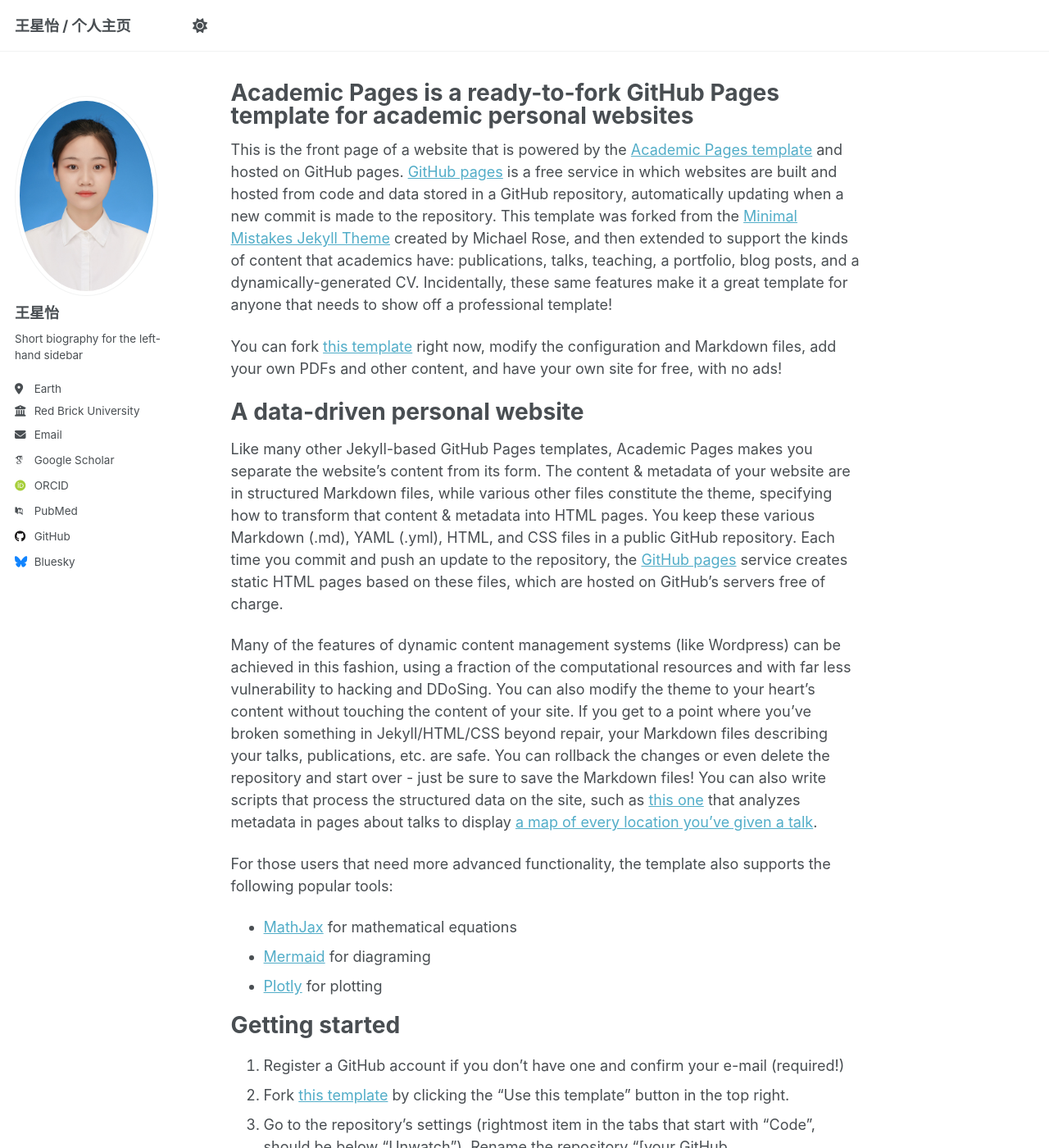
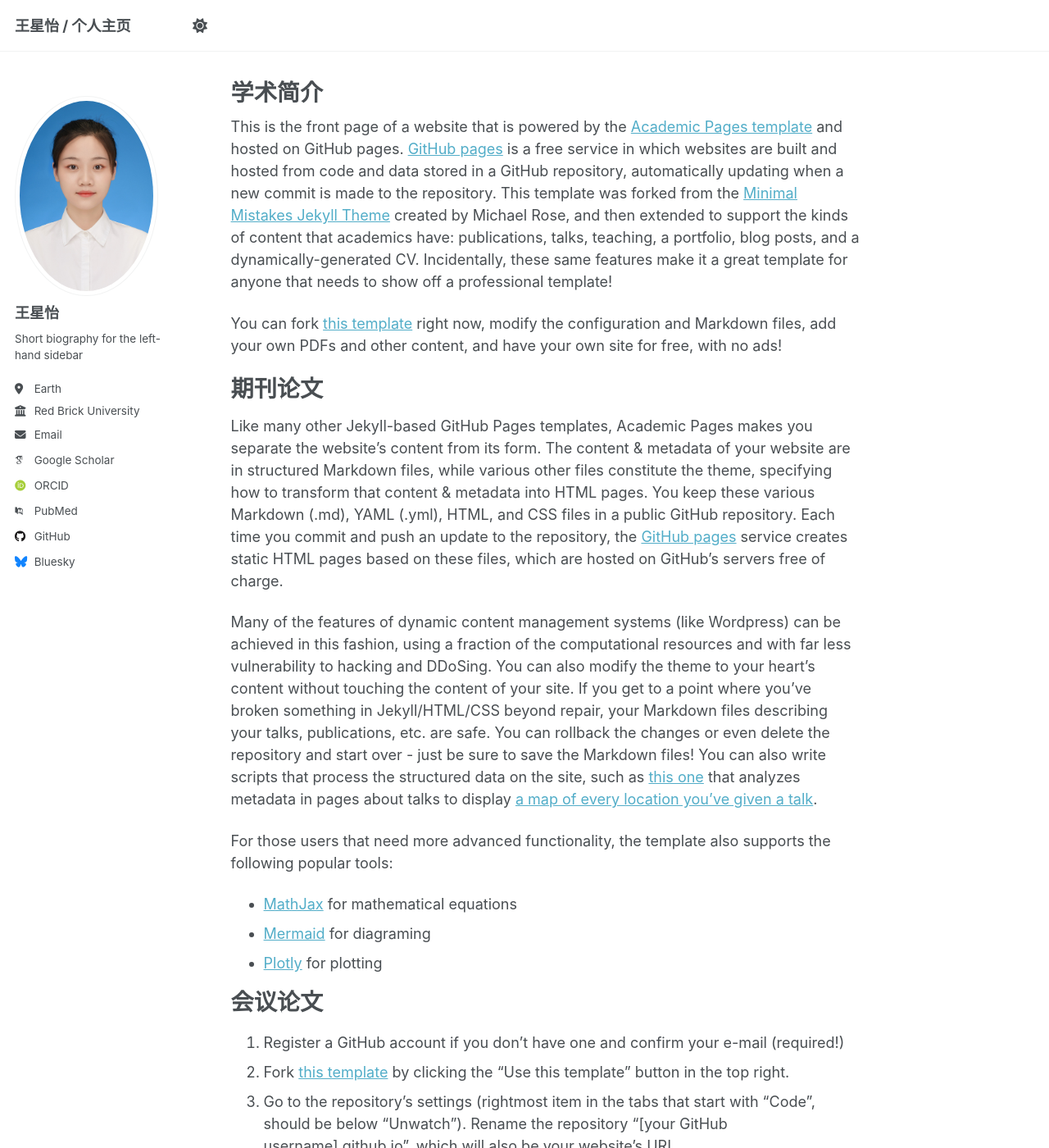
Before and after one commit to Wang-XingYi/Wang-XingYi.github.io, a Jekyll site: the page built from _pages/about.md, in a window 1280 px wide and 1400 px high. Shown: the whole window at 82% size. Built offline with Jekyll 4.4.1, drawn with Linux system fonts in a browser that asks for light colours; some web fonts are replaced; a script that is not in the unit is left out.

Commit message:
Update about.md

```diff
--- a/_pages/about.md
+++ b/_pages/about.md
@@ -1,6 +1,6 @@
 ---
 permalink: /
-title: "Academic Pages is a ready-to-fork GitHub Pages template for academic personal websites"
+title: "学术简介"
 author_profile: true
 redirect_from:
   - /about/
@@ -11,7 +11,7 @@ This is the front page of a website that is powered by the [Academic Pages templ
 
  You can fork [this template](https://github.com/academicpages/academicpages.github.io) right now, modify the configuration and Markdown files, add your own PDFs and other content, and have your own site for free, with no ads!
 
-A data-driven personal website
+期刊论文
 ======
 Like many other Jekyll-based GitHub Pages templates, Academic Pages makes you separate the website's content from its form. The content & metadata of your website are in structured Markdown files, while various other files constitute the theme, specifying how to transform that content & metadata into HTML pages. You keep these various Markdown (.md), YAML (.yml), HTML, and CSS files in a public GitHub repository. Each time you commit and push an update to the repository, the [GitHub pages](https://pages.github.com/) service creates static HTML pages based on these files, which are hosted on GitHub's servers free of charge.
 
@@ -22,7 +22,7 @@ For those users that need more advanced functionality, the template also support
 - [Mermaid](https://mermaid.js.org/) for diagraming
 - [Plotly](https://plotly.com/javascript/) for plotting
 
-Getting started
+会议论文
 ======
 1. Register a GitHub account if you don't have one and confirm your e-mail (required!)
 1. Fork [this template](https://github.com/academicpages/academicpages.github.io) by clicking the "Use this template" button in the top right.
```
